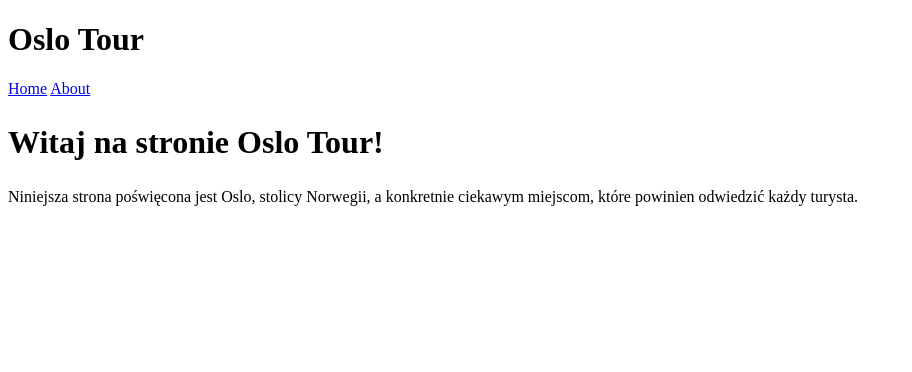
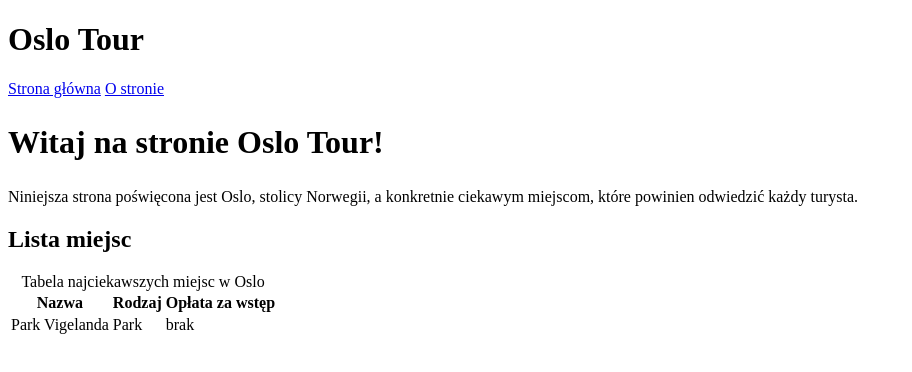
Before and after one commit to jakooste/OsloTour, a plain HTML site: page index.html in a window 1280 px wide. Shown: the whole page, without its empty margins (0-912 px from the left). Drawn offline with Linux system fonts and the light colour scheme.

Commit message:
continue content dev

```diff
--- a/index.html
+++ b/index.html
@@ -11,8 +11,8 @@
 <header class="topRibbon">
     <h1>Oslo Tour</h1>
     <nav>
-        <a href="index.html">Home</a>
-        <a href="about.html">About</a>
+        <a href="index.html">Strona główna</a>
+        <a href="about.html">O stronie</a>
     </nav>
 </header>
 <main>
@@ -21,6 +21,16 @@
         <p>
             Niniejsza strona poświęcona jest Oslo, stolicy Norwegii, a konkretnie ciekawym miejscom, które powinien odwiedzić każdy turysta.
         </p>
+        <h2>Lista miejsc</h2>
+        <table>
+            <tr>
+                <th>Nazwa</th> <th>Rodzaj</th> <th>Opłata za wstęp</th>
+            </tr>
+            <tr>
+                <td>Park Vigelanda</td> <td>Park</td> <td>brak</td>
+            </tr>
+            <caption>Tabela najciekawszych miejsc w Oslo</caption>
+        </table>
     </article>
 </main>
 </body>
```
